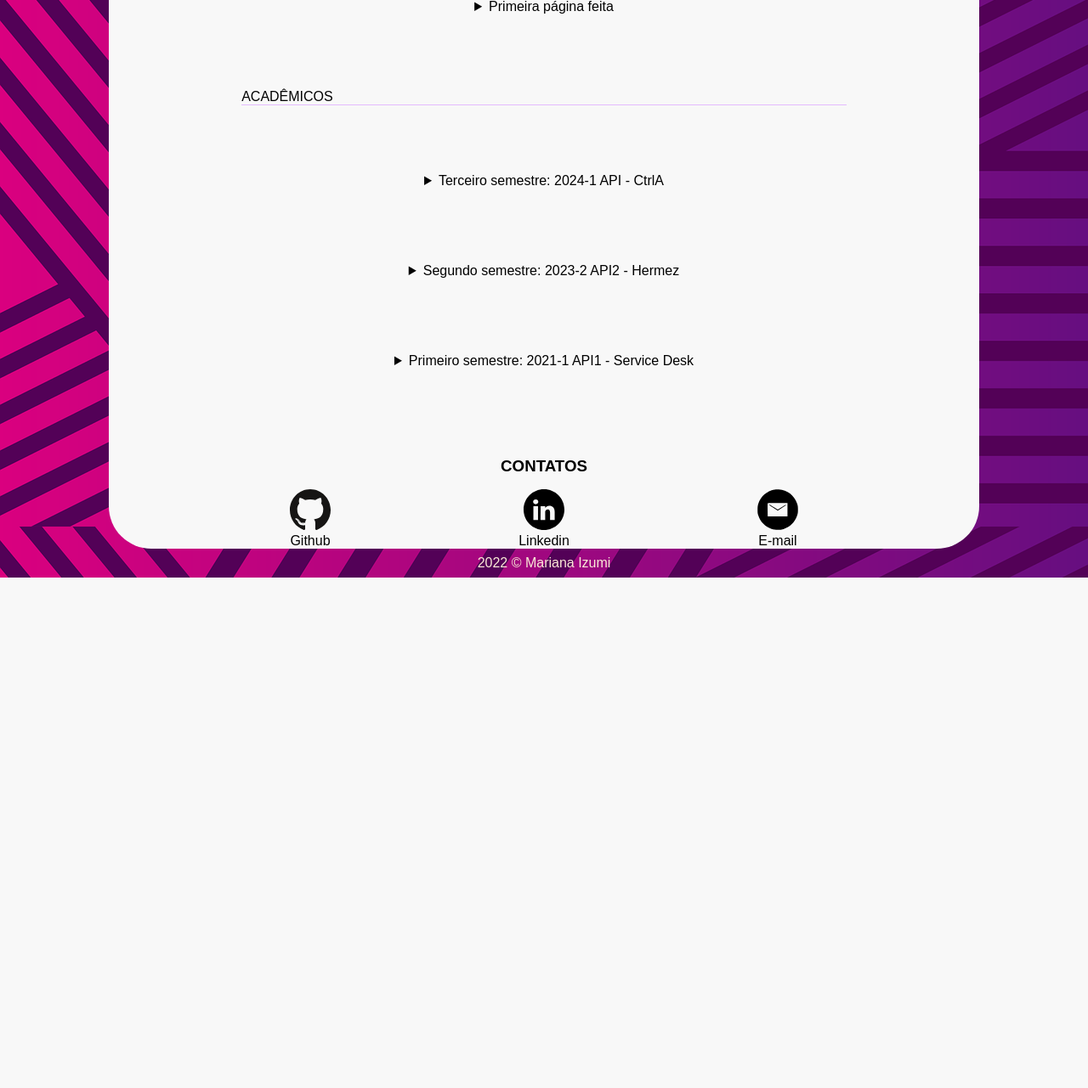
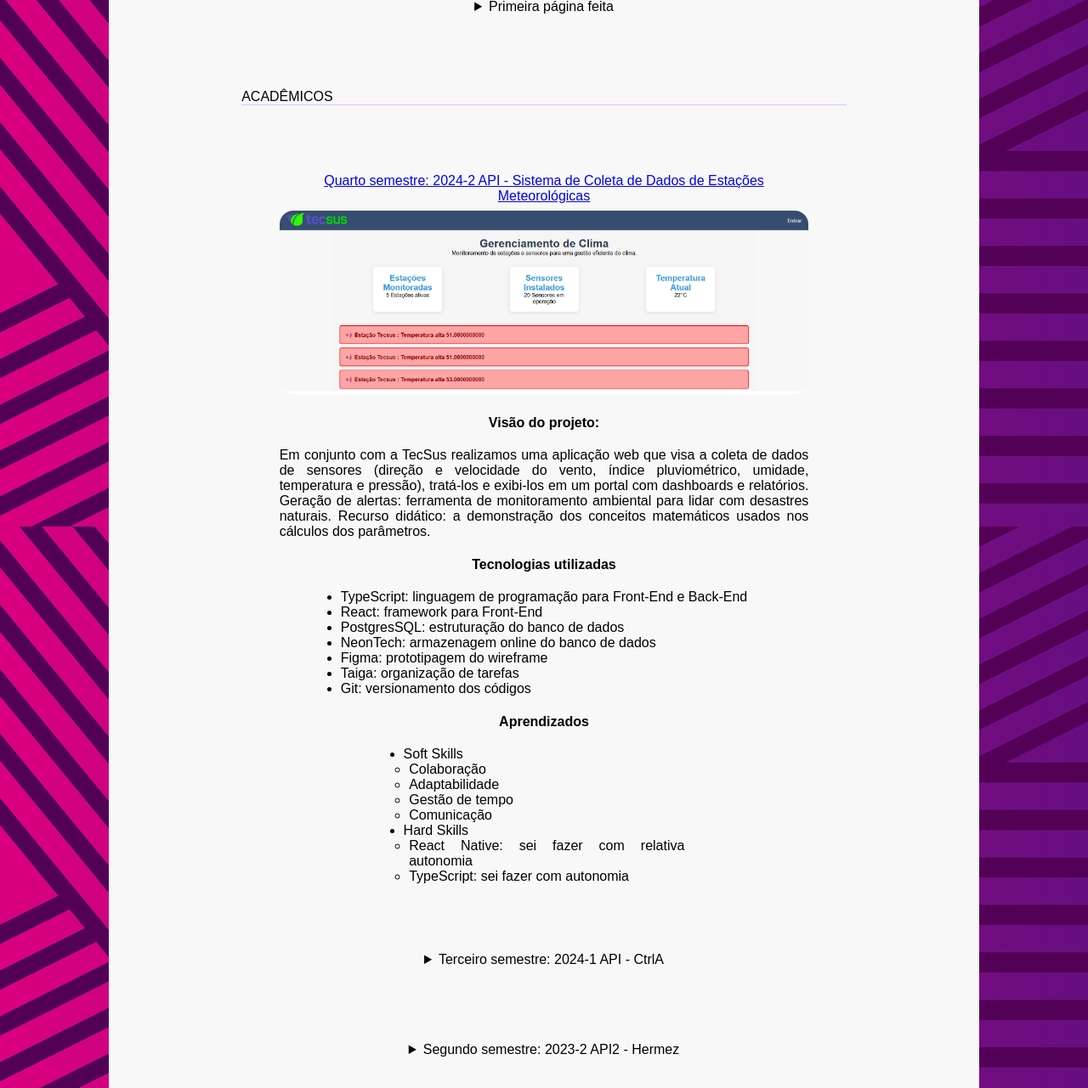
Before and after one commit to MariMiks/portfolio, a Flask app: page /projetos in a window 1280 px wide. Shown: the part 820-2101 px from the top of the page at 85% size. Before the commit the page ends 1500 px from the top, so only its background shows below. Run offline with Flask 2, Linux system fonts and the light colour scheme.

Commit message:
Adicionando API 4DSM

```diff
--- a/templates/projeto.html
+++ b/templates/projeto.html
@@ -66,6 +66,51 @@
       <p id="topicoAcademico">ACADÊMICOS</p>
       <div class="linha"></div>
    </div>
+
+   <div class="texto" name="projeto">
+      <a href="https://github.com/equipe-javali/API_4">Quarto semestre: 2024-2 API - Sistema de Coleta de Dados de Estações Meteorológicas</a href="">
+
+      <a href="https://github.com/equipe-javali/API_4">
+         <picture>
+            <source media="(max-width: 660px)" srcset="../static/img/ctrlA.png">
+            <img src="../static/img/API_4.png" alt="Coleta de dados meteorologicos">
+         </picture>
+      </a>
+
+      <h3>Visão do projeto:</h3>
+      <p>Em conjunto com a TecSus realizamos uma aplicação web que visa a coleta de dados de sensores (direção e velocidade do vento, índice pluviométrico, umidade, temperatura e pressão), tratá‑los e exibi‑los em um portal com dashboards e relatórios. Geração de alertas: ferramenta de monitoramento ambiental para lidar com desastres naturais. Recurso didático: a demonstração dos conceitos matemáticos usados nos cálculos dos parâmetros.</p>
+
+      <h3>Tecnologias utilizadas</h3>
+      <ul>
+         <li>TypeScript: linguagem de programação para Front-End e Back-End</li>
+         <li>React: framework para Front-End</li>
+         <li>PostgresSQL: estruturação do banco de dados</li>
+         <li>NeonTech: armazenagem online do banco de dados</li>
+         <li>Figma: prototipagem do wireframe</li>
+         <li>Taiga: organização de tarefas</li>
+         <li>Git: versionamento dos códigos</li>
+      </ul>
+
+      <h3>Aprendizados</h3>
+      <ul>
+         <li>Soft Skills
+            <ul class="listagemSecundaria">
+               <li>Colaboração</li>
+               <li>Adaptabilidade</li>
+               <li>Gestão de tempo</li>
+               <li>Comunicação</li>
+            </ul>
+         </li>
+
+         <li>Hard Skills
+            <ul class="listagemSecundaria">
+               <li>React Native: sei fazer com relativa autonomia</li>
+               <li>TypeScript: sei fazer com autonomia</li>
+            </ul>
+         </li>
+      </ul>
+   </div>
+
 
    <details class="texto" name="projeto">
       <summary>Terceiro semestre: 2024-1 API - CtrlA</summary>
```
Also changed, not shown: static/img/API_4.png (added), vercel.json.
